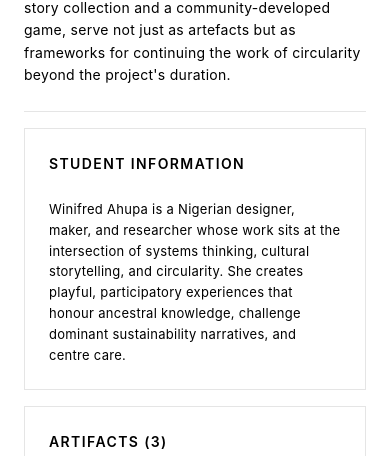
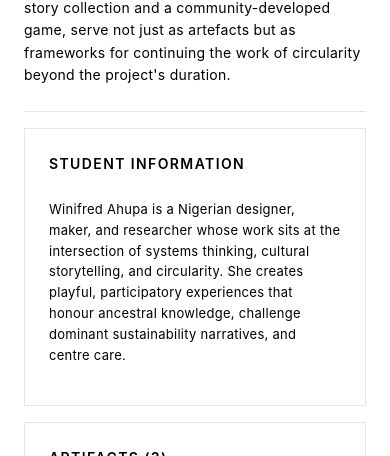
Before and after one commit to joshuakasyoka/GCDP2025, a React (Create React App) app: page /students/student_01 in a window 390 px wide. Shown: the part 997-1453 px from the top of the page. Built offline with nearby package versions, Linux system fonts and the light colour scheme; a web font is replaced by a local one.

Commit message:
changes to

```diff
--- a/src/styles/StudentProject.module.css
+++ b/src/styles/StudentProject.module.css
@@ -226,6 +226,13 @@
     gap: var(--spacing-md);
   }
 
+  .artifactsSection, .studentInfo {
+    width: 100%;
+    margin-bottom: var(--spacing-md);
+    max-width: 100%;
+    box-sizing: border-box;
+  }
+
   .photoGrid {
     grid-template-columns: 1fr;
   }
```
